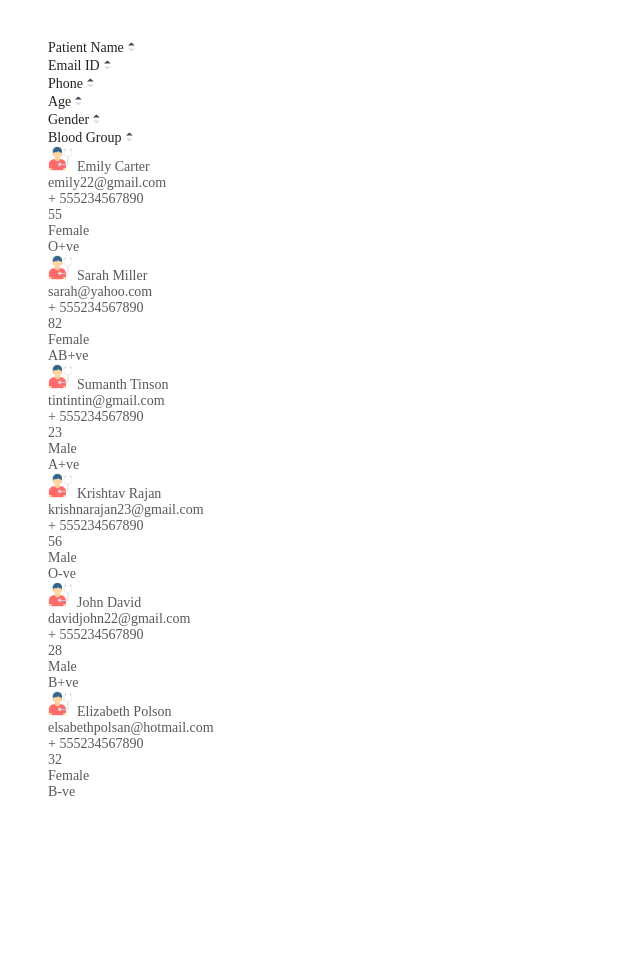
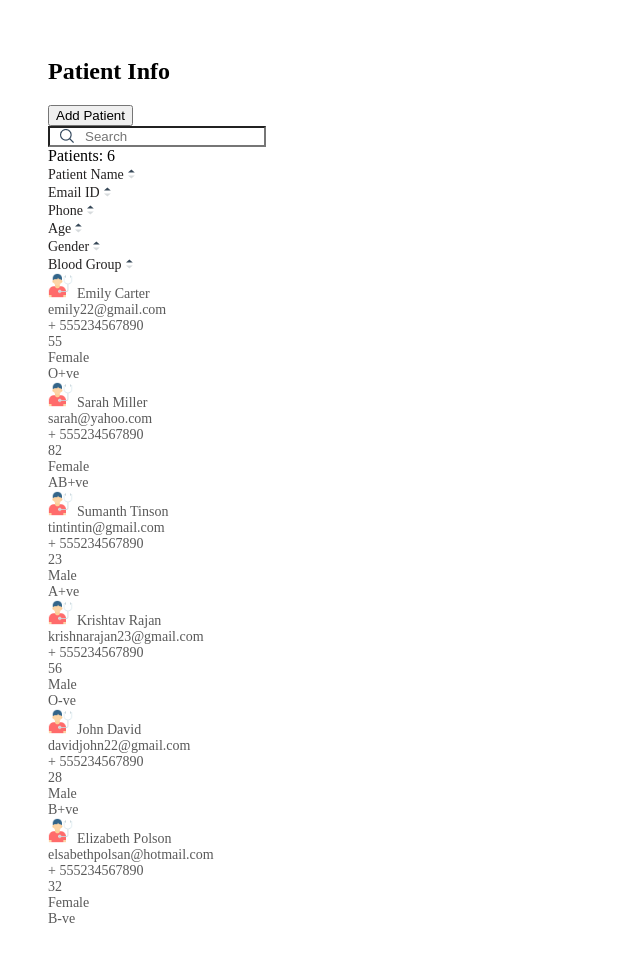
Before and after one commit to Eshat002/Hospital_Management_System, a Django app: template patient/templates/components/patient_list.html in a window 1280 px wide. Shown: the whole page, without its empty margins (0-640 px from the left). Before the commit the page ends 796 px from the top, so only its background shows below. Run offline with Django 5.2, Linux system fonts and the light colour scheme; the template is opened without the code that fills it, so the values that code supplies are empty; a user stored in the database is signed in; data comes from the database, SQL or seed files in the repository; both versions use the stored data as it was after the commit.

Commit message:
Add Search box and Patient btn to patient-list component

```diff
--- a/patient/static/components/patient_list.css
+++ b/patient/static/components/patient_list.css
@@ -26,3 +26,10 @@
   span.patient-name {
   text-transform: capitalize;
 }
+
+#patient-list-first-section-search-section .search-input {
+  background-image: url("/static/icons/search_icon.png");
+  background-position: 10px center;
+  background-repeat: no-repeat;
+  padding-left: 35px;
+}
--- a/patient/static/components/patient_list.js
+++ b/patient/static/components/patient_list.js
@@ -2,6 +2,11 @@ const patientList = async () => {
   const patient_list_patient_section = document.getElementById(
     "patient-list-patient-section"
   );
+
+  const patient_list_total_patient = document.getElementById(
+    "patient-list-total-patients"
+  );
+
   const url = "/patient/patient-list/";
   try {
     const res = await fetch(url);
@@ -9,8 +14,10 @@ const patientList = async () => {
       throw new Error("Response was not ok!");
     }
     const data = await res.json();
+
+    patient_list_total_patient.innerHTML = `${data.total_patients}`;
+
     const patients = data.data;
-    console.log("patient", patients);
     patient_list_patient_section.innerHTML = "";
     patients.forEach((patient) => {
       patient_list_patient_section.innerHTML += `<div class="row">
--- a/patient/templates/components/patient_list.html
+++ b/patient/templates/components/patient_list.html
@@ -2,7 +2,26 @@
 
 <link rel="stylesheet" href="{% static 'components/patient_list.css' %}">
 <div class="shadow-sm" id="patient-list">
-    <div id="patient-list-first-section"></div>
+    <div id="patient-list-first-section">
+
+        <div class="d-flex justify-content-between" id="patient-list-first-section-headline-section">
+            <h2 class="headline">Patient Info</h2>
+            <button>
+                <i class="fa-solid fa-plus"></i>
+                Add Patient
+            </button>
+        </div>
+
+        <div class="d-flex justify-content-between" id="patient-list-first-section-search-section">
+
+            <input class="search-input" type="search" placeholder="Search">
+            <div class="total_patient">
+                <i class="fa-solid fa-user"></i>
+                 Patients: <span id = "patient-list-total-patients"></span>
+            </div>
+        </div>
+
+    </div>
     <div id="patient-list-second-section">
         <div class="border-bottom py-3" id="patient-list-headline-section">
             <div class="row">
--- a/patient/views.py
+++ b/patient/views.py
@@ -43,5 +43,6 @@ def patient_list(request):
             "next_page": next_page,
             "previous_page": previous_page,
             "total_pages": paginator.num_pages,
+            "total_patients": qs.count()
         }
     )
--- a/static/base.css
+++ b/static/base.css
@@ -18,3 +18,7 @@ body {
   margin-left: 310px;
   margin-right: 40px;
 }
+
+i {
+  color: var(--primary-color);
+}
--- a/static/components/sidebar.css
+++ b/static/components/sidebar.css
@@ -15,10 +15,10 @@ aside .logout-menu {
 aside .menu-container ul {
   list-style-type: none;
 }
-aside .menu-container ul li i {
-  /* color: #7f8f98; */
+/* aside .menu-container ul li i {
+  color: #7f8f98;
   color: var(--primary-color);
-}
+} */
 
 aside .menu-container ul li a {
   font-weight: 400;
--- a/templates/components/sidebar.html
+++ b/templates/components/sidebar.html
@@ -5,7 +5,6 @@
         <a href="/"> <i class="fa-solid fa-hospital fa-xl"></i>
             <span class="logo-title">HMS</span>
         </a>
-
     </div>
 
     <div class="menu-container">
```
Also changed, not shown: db.sqlite3, static/icons/search_icon.png (added).
